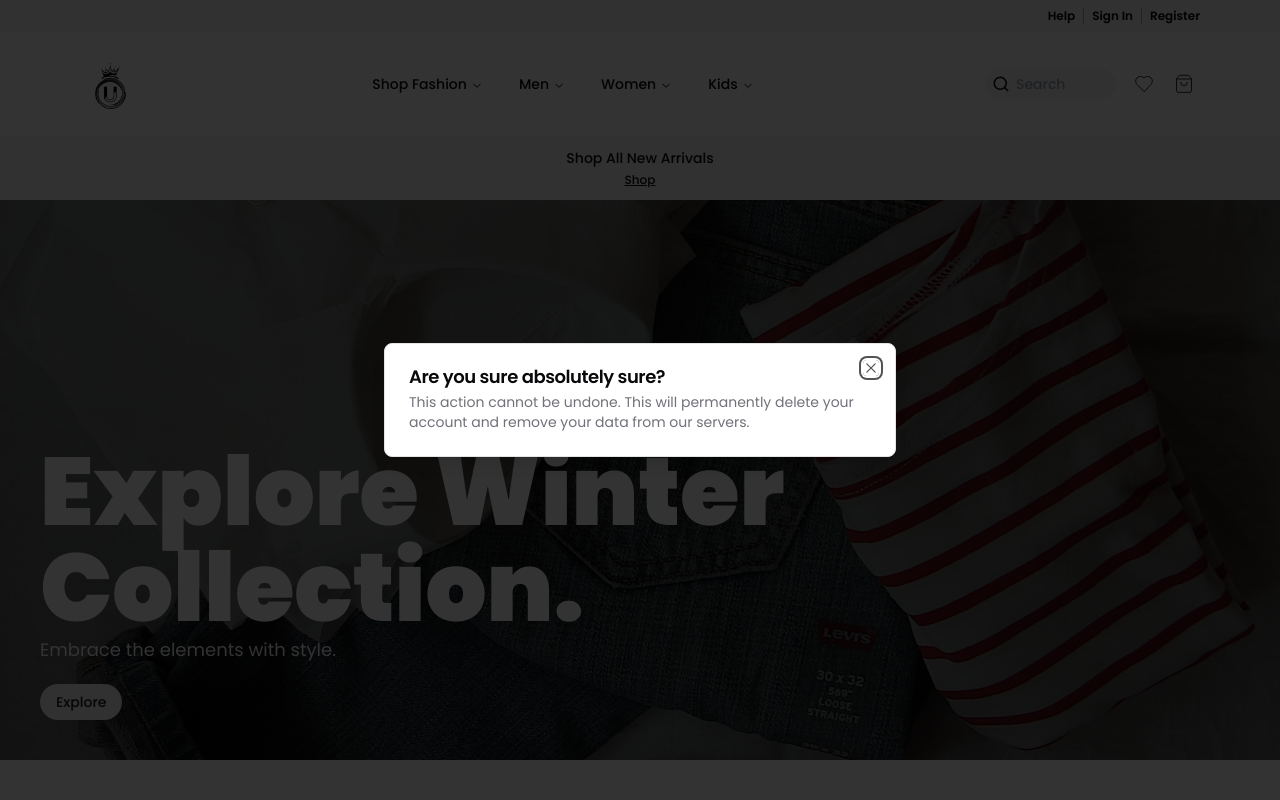
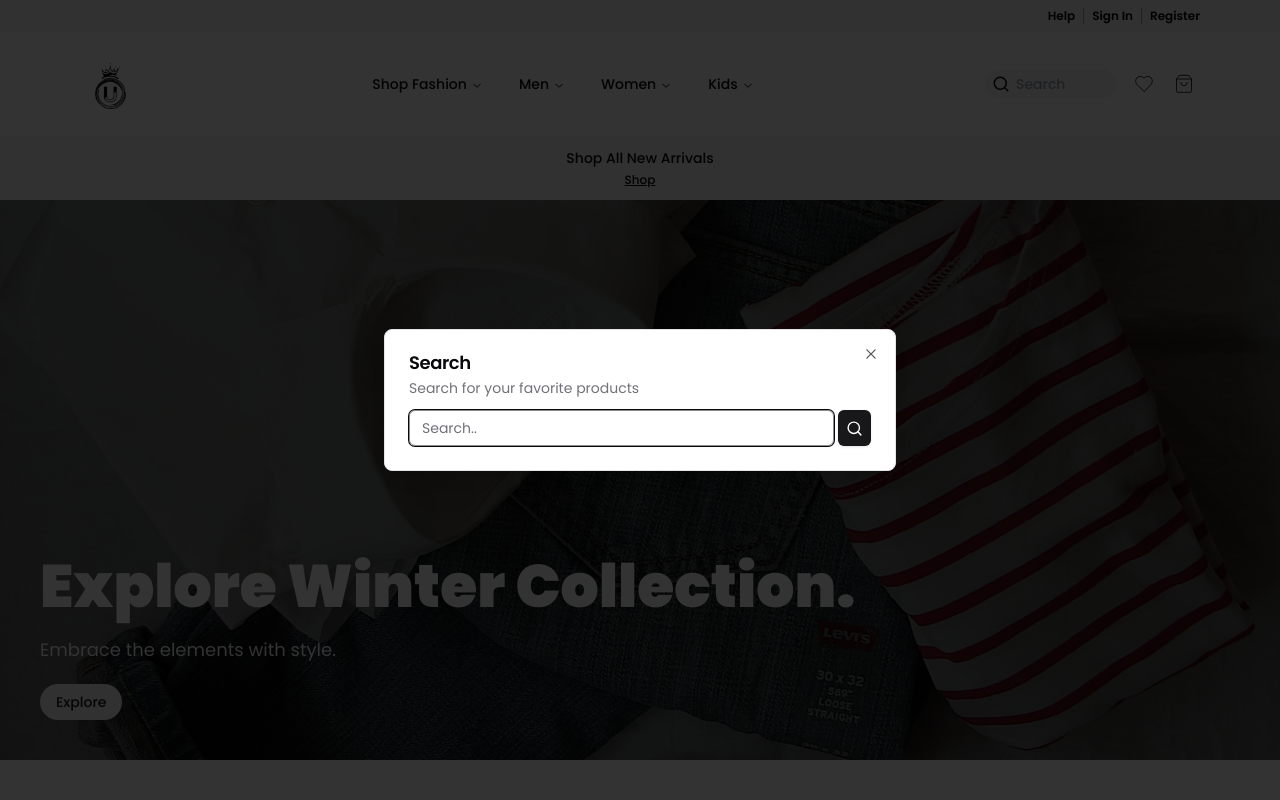
Before and after one commit to Appbaksho/urban, a Next.js app in the folder urban-website/: page / in a window 1280 px wide. Both pictures are taken after a click on the element 1051 px from the left and 84 px from the top of the page. Shown: the top 800 px of the page. Built offline with nearby package versions, Linux system fonts and the light colour scheme.

Commit message:
search dialog created

```diff
--- a/urban-website/components/common/base-navbar.tsx
+++ b/urban-website/components/common/base-navbar.tsx
@@ -33,22 +33,22 @@ const components: { title: string; href: string; description: string }[] = [
     },
     {
       "title": "New Arrivals",
-      "href": "/categories/new-arrivals",
+      "href": "/category/new-arrivals",
       "description": "Fresh fashion pieces for the season."
     },
     {
       "title": "Winter Accessories",
-      "href": "/categories/winter-accessories",
+      "href": "/category/winter-accessories",
       "description": "Scarves, gloves, and more to keep you warm."
     },
     {
       "title": "Outerwear",
-      "href": "/categories/outerwear",
+      "href": "/category/outerwear",
       "description": "Jackets, coats, and layers for chilly days."
     },
     {
       "title": "Knitwear",
-      "href": "/categories/knitwear",
+      "href": "/category/knitwear",
       "description": "Comfortable and stylish sweaters for winter."
     }
   ]
@@ -92,13 +92,13 @@ const BaseNavbar = (props:BaseNavbarProps) => {
           </div>
         </NavigationMenuLink>
       </li>
-      <ListItem href="/categories/new-arrivals" title="New Arrivals">
+      <ListItem href="/category/new-arrivals" title="New Arrivals">
         Fresh fashion pieces for the season.
       </ListItem>
-      <ListItem href="/categories/winter-accessories" title="Winter Accessories">
+      <ListItem href="/category/winter-accessories" title="Winter Accessories">
         Scarves, gloves, and more to keep you warm.
       </ListItem>
-      <ListItem href="/categories/outerwear" title="Outerwear">
+      <ListItem href="/category/outerwear" title="Outerwear">
         Jackets, coats, and layers for chilly days.
       </ListItem>
     </ul>
@@ -198,16 +198,16 @@ const BaseNavbar = (props:BaseNavbarProps) => {
                 <AccordionContent>
                     <ul>
                         <li className='py-2 text-right'>
-                            <Link href='/categories/new-arrivals' className='text-black font-semibold'>New Arrivals</Link>
+                            <Link href='/category/new-arrivals' className='text-black font-semibold'>New Arrivals</Link>
                         </li>
                         <li className='py-2 text-right'>
-                            <Link href='/categories/winter-accessories' className='text-black font-semibold'>Winter Accessories</Link>
+                            <Link href='/category/winter-accessories' className='text-black font-semibold'>Winter Accessories</Link>
                         </li>
                         <li className='py-2 text-right'>
-                            <Link href='/categories/outerwear' className='text-black font-semibold'>Outerwear</Link>
+                            <Link href='/category/outerwear' className='text-black font-semibold'>Outerwear</Link>
                         </li>
                         <li className='py-2 text-right'>
-                            <Link href='/categories/knitwear' className='text-black font-semibold'>Knitwear</Link>
+                            <Link href='/category/knitwear' className='text-black font-semibold'>Knitwear</Link>
                         </li>
                     </ul>
                 </AccordionContent>
--- a/urban-website/components/common/navbar.tsx
+++ b/urban-website/components/common/navbar.tsx
@@ -8,6 +8,8 @@ import { Sheet, SheetContent, SheetDescription, SheetFooter, SheetHeader, SheetT
 import { ScrollArea } from '../ui/scroll-area'
 import { Button } from '../ui/button'
 import CartProduct from '../cart/cart-product'
+import { Input } from '../ui/input'
+import { Search } from 'lucide-react'
 
 const Navbar = () => {
     const [bottomvisible, setbottomvisible] = useState<boolean>(false)
@@ -39,10 +41,15 @@ const Navbar = () => {
         <Dialog open={searchOpen} onOpenChange={e=> setsearchOpen(e)}>
           <DialogContent>
             <DialogHeader>
-              <DialogTitle>Are you sure absolutely sure?</DialogTitle>
+              <DialogTitle>Search</DialogTitle>
               <DialogDescription>
-                This action cannot be undone. This will permanently delete your account
-                and remove your data from our servers.
+                Search for your favorite products
+                <form className="flex items-center mt-3" method='get' action='/search'>
+                  <Input placeholder='Search..' className='border-primary/50' name='query'/>
+                  <Button type='submit' size='icon' className='ml-1' onClick={e=> setsearchOpen(false)}>
+                    <Search size={17}/>
+                  </Button>
+                </form>
               </DialogDescription>
             </DialogHeader>
           </DialogContent>
--- a/urban-website/components/home/hero-section.tsx
+++ b/urban-website/components/home/hero-section.tsx
@@ -7,8 +7,8 @@ const HeroSection = () => {
     <div className='min-h-[70vh] relative'>
         <Image height={500} width={1200} src="/1.jpg" alt='Urban' className='h-full w-full absolute top-0 left-0 right-0 bottom-0 object-cover'/>
         <div className="absolute top-0 left-0 right-0 bottom-0 h-full w-full bg-black/50 flex flex-col justify-end p-8 md:p-10">
-        <p className="text-6xl xl:text-8xl font-black text-white">Explore Winter Collection.</p>
-        <p className="text-white text-lg">
+        <p className="text-4xl xl:text-6xl font-black text-white">Explore Winter Collection.</p>
+        <p className="text-white text-lg mt-5">
             Embrace the elements with style.
         </p>
         <div className="flex mt-5">
```
